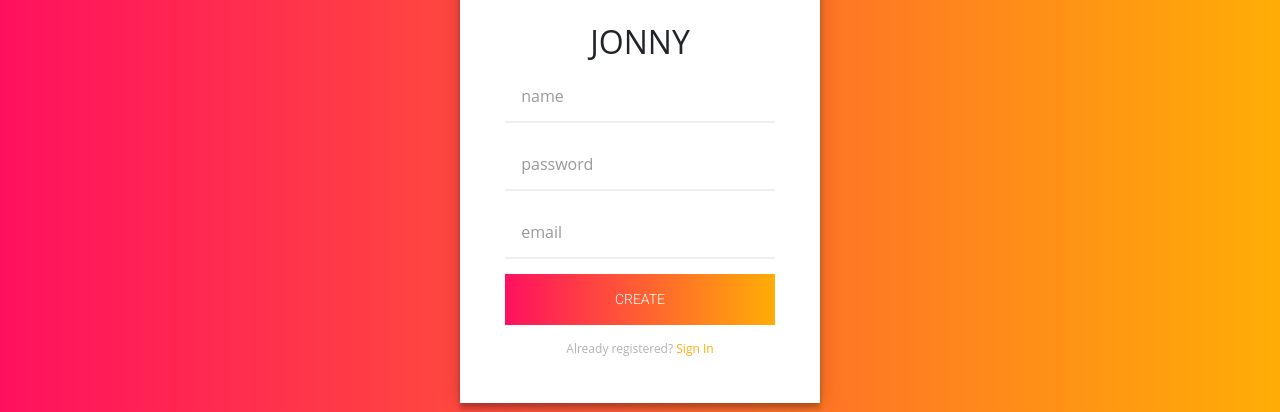
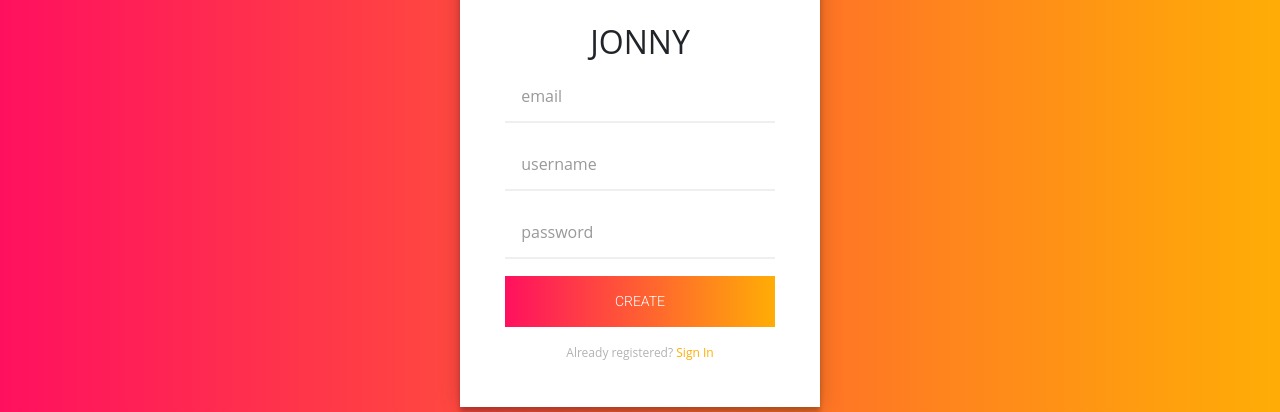
Before and after one commit to Reckner/jonny_client, a React (Create React App) app: page / in a window 1280 px wide. Both pictures are taken after a click on the link "Create an account". Shown: the part 124-536 px from the top of the page. Built offline with nearby package versions, Linux system fonts and the light colour scheme; a web font is replaced by a local one.

Commit message:
auth and sign in endpoints are being called

```diff
--- a/package.json
+++ b/package.json
@@ -7,6 +7,7 @@
         "@types/jquery": "^3.3.32",
         "@types/mocha": "^7.0.1",
         "autoprefixer": "^9.7.4",
+        "axios": "^0.19.2",
         "bootstrap": "^4.3.1",
         "classnames": "^2.2.6",
         "jquery": "^3.4.1",
@@ -17,7 +18,7 @@
         "react-test-renderer": "^16.12.0"
     },
     "scripts": {
-        "start:web": "SKIP_PREFLIGHT_CHECK=true PORT=5000 ./node_modules/.bin/react-scripts start",
+        "start:web": "SKIP_PREFLIGHT_CHECK=true PORT=3000 ./node_modules/.bin/react-scripts start",
         "start:desktop": "npm run build:desktop && ./node_modules/.bin/electron ./build/electron.js",
         "build:web": "PUBLIC_URL='./' SKIP_PREFLIGHT_CHECK=true react-scripts build",
         "build:desktop": "npm run build:web && tsc -p electron/tsconfig.json"
@@ -39,6 +40,7 @@
     },
     "devDependencies": {
         "@fortawesome/fontawesome-free": "^5.12.1",
+        "@types/axios": "^0.14.0",
         "@types/classnames": "^2.2.9",
         "@types/react": "^16.9.19",
         "@types/react-dom": "^16.9.5",
--- a/src/components/Hero/Hero.scss
+++ b/src/components/Hero/Hero.scss
@@ -100,6 +100,7 @@ label {
     width: 100%;
     border: 0;
     padding: 15px;
+    margin: 2px 0;
     color: #ffffff;
     font-size: 14px;
     -webkit-transition: all 0.3 ease;
--- a/src/components/Hero/Hero.tsx
+++ b/src/components/Hero/Hero.tsx
@@ -1,33 +1,83 @@
-import React from 'react';
+import React, { useState } from 'react';
 import $ from 'jquery';
 
 import './Hero.scss';
+import axios from 'axios';
 
 const Hero: React.FC = () => {
-    const changeButton = e => {
+    const [logEmail, setLogEmail] = useState<string>('');
+    const [logPassword, setLogPassword] = useState<string>('');
+
+    const [regEmail, setRegEmail] = useState<string>('');
+    const [regUserName, setRegUserName] = useState<string>('');
+    const [regPassword, setRegPassword] = useState<string>('');
+
+    const changeButton = (e) => {
         e.preventDefault();
         $('form').animate({ height: 'toggle', opacity: 'toggle' }, 'slow');
+    };
+
+    const handleSignIn = async (e) => {
+        e.preventDefault();
+
+        const response = await axios.post('http://127.0.0.1:5000/auth', {
+            email: logEmail,
+            password: logPassword,
+        });
+
+        console.log(response);
+    };
+
+    const handleCreateAccount = async (e) => {
+        e.preventDefault();
+
+        await axios.post('http://127.0.0.1:5000/user', {
+            email: regEmail,
+            username: regUserName,
+            password: regPassword,
+        });
     };
 
     return (
         <div className="login-page">
             <div className="form">
                 <h2>JONNY</h2>
-                <form className="register-form">
+                <form className="register-form" onSubmit={handleCreateAccount}>
                     <div className="input-wrapper">
-                        <input type="text" id="reg-name" required />
-                        <label htmlFor="reg-name">name</label>
+                        <input
+                            type="text"
+                            id="reg-email"
+                            required
+                            onChange={(e) => {
+                                setRegEmail(e.target.value);
+                            }}
+                        />
+                        <label htmlFor="email">email</label>
                     </div>
                     <div className="input-wrapper">
-                        <input type="password" id="reg-password" required />
+                        <input
+                            type="text"
+                            id="reg-username"
+                            required
+                            onChange={(e) => {
+                                setRegUserName(e.target.value);
+                            }}
+                        />
+                        <label htmlFor="reg-name">username</label>
+                    </div>
+                    <div className="input-wrapper">
+                        <input
+                            type="password"
+                            id="reg-password"
+                            required
+                            onChange={(e) => {
+                                setRegPassword(e.target.value);
+                            }}
+                        />
                         <label htmlFor="reg-password">password</label>
                     </div>
-                    <div className="input-wrapper">
-                        <input type="text" id="email" required />
-                        <label htmlFor="email">email</label>
-                    </div>
 
-                    <button>create</button>
+                    <button type="submit">create</button>
                     <p className="message">
                         Already registered?{' '}
                         <a onClick={changeButton} href="#">
@@ -35,17 +85,32 @@ const Hero: React.FC = () => {
                         </a>
                     </p>
                 </form>
-                <form className="login-form">
+                <form className="login-form" onSubmit={handleSignIn}>
                     <div className="input-wrapper">
-                        <input type="text" id="log-name" required />
-                        <label htmlFor="log-name">name</label>
+                        <input
+                            type="text"
+                            id="log-email"
+                            required
+                            onChange={(e) => {
+                                setLogEmail(e.target.value);
+                            }}
+                        />
+                        <label htmlFor="log-name">email</label>
                     </div>
                     <div className="input-wrapper">
-                        <input type="password" id="log-password" required />
+                        <input
+                            type="password"
+                            id="log-password"
+                            required
+                            onChange={(e) => {
+                                setLogPassword(e.target.value);
+                            }}
+                        />
                         <label htmlFor="log-password">password</label>
                     </div>
 
                     <button>login</button>
+                    <button>fuck it</button>
                     <p className="message">
                         Not registered?{' '}
                         <a onClick={changeButton} href="#">
```
Also changed, not shown: docker-compose.yml (+3 -6 lines), 2 other files (tests, documents, lock files or other folders).
